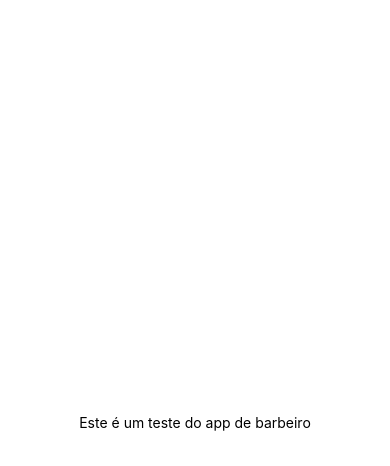
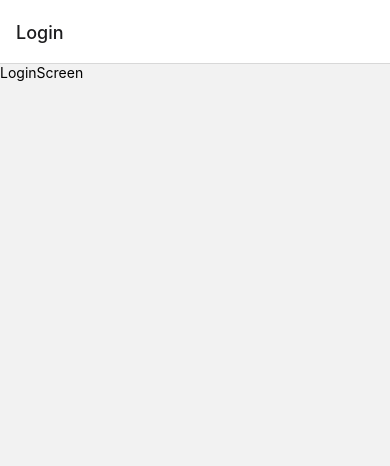
Before and after one commit to brunodeev/barber-app, a React Native app: screen /Login in a window 390 px wide. Shown: the top 466 px of the page. Built offline with nearby package versions, Linux system fonts and the light colour scheme.

Commit message:
feat: create some pages

```diff
--- a/App.js
+++ b/App.js
@@ -1,20 +1,17 @@
-import { StatusBar } from 'expo-status-bar';
-import { StyleSheet, Text, View } from 'react-native';
+import { NavigationContainer } from '@react-navigation/native';
+import { createNativeStackNavigator } from '@react-navigation/native-stack';
+import LoginScreen from './src/pages/entry/LoginScreen';
 
-export default function App() {
+const Stack = createNativeStackNavigator();
+
+function App() {
   return (
-    <View style={styles.container}>
-      <Text>Este é um teste do app de barbeiro</Text>
-      <StatusBar style="auto" />
-    </View>
+    <NavigationContainer>
+      <Stack.Navigator>
+        <Stack.Screen name='Login' component={LoginScreen} />
+      </Stack.Navigator>
+    </NavigationContainer>
   );
 }
 
-const styles = StyleSheet.create({
-  container: {
-    flex: 1,
-    backgroundColor: '#fff',
-    alignItems: 'center',
-    justifyContent: 'center',
-  },
-});
+export default App;
--- a/package.json
+++ b/package.json
@@ -9,10 +9,14 @@
     "web": "expo start --web"
   },
   "dependencies": {
+    "@react-navigation/native": "^6.1.7",
+    "@react-navigation/native-stack": "^6.9.13",
     "expo": "~49.0.7",
     "expo-status-bar": "~1.6.0",
     "react": "18.2.0",
-    "react-native": "0.72.3"
+    "react-native": "0.72.3",
+    "react-native-safe-area-context": "4.6.3",
+    "react-native-screens": "~3.22.0"
   },
   "devDependencies": {
     "@babel/core": "^7.20.0"
--- /dev/null
+++ b/src/pages/entry/LoginScreen.js
@@ -0,0 +1,14 @@
+import { StyleSheet, Text, View } from 'react-native'
+import React from 'react'
+
+const LoginScreen = () => {
+  return (
+    <View>
+      <Text>LoginScreen</Text>
+    </View>
+  )
+}
+
+export default LoginScreen
+
+const styles = StyleSheet.create({})
```
Also changed, not shown: src/pages/Home.js (added, +14 -0 lines), 1 other file (tests, documents, lock files or other folders).
